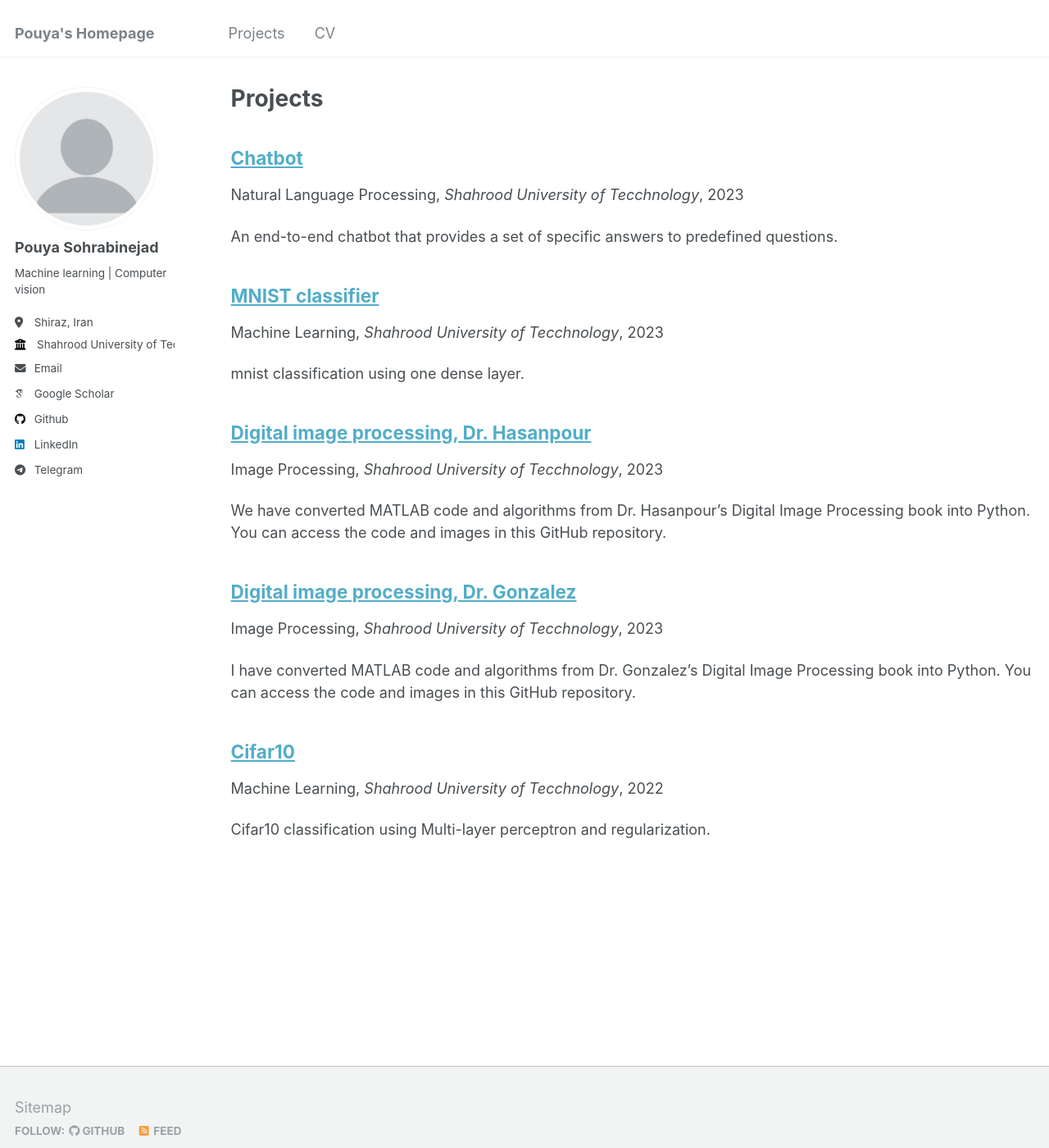
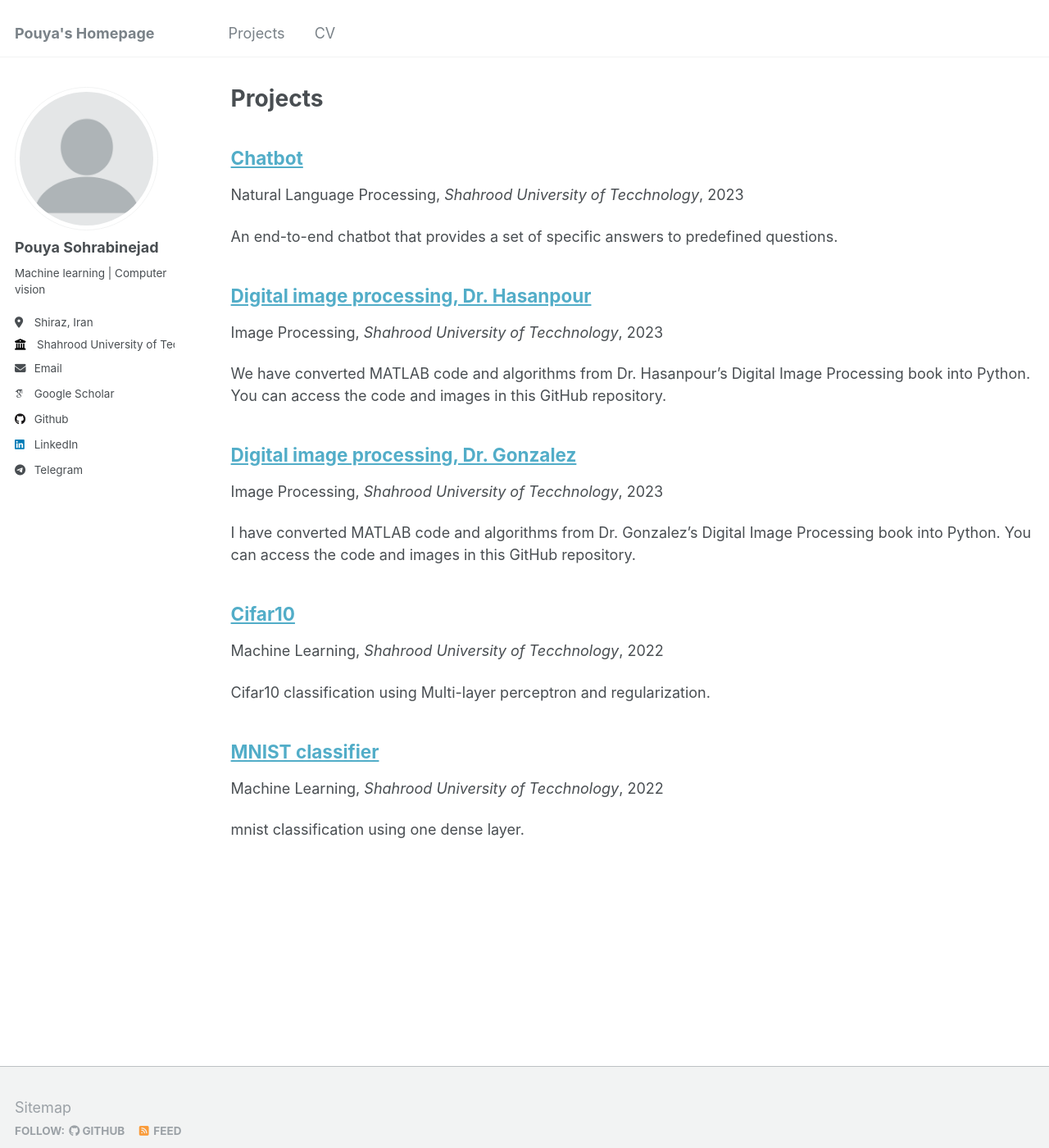
Before and after one commit to PouyaSonej/PouyaSonej.github.io, a Jekyll site: the page built from _pages/teaching.html, in a window 1280 px wide and 1400 px high. Shown: the whole window at 82% size. Built offline with Jekyll 4.4.1, drawn with Linux system fonts in a browser that asks for light colours; some web fonts are replaced.

Commit message:
Update project-3.md

```diff
--- a/_teaching/project-3.md
+++ b/_teaching/project-3.md
@@ -2,9 +2,9 @@
 title: "MNIST classifier"
 collection: teaching
 type: "Machine Learning"
-permalink: /teaching/project-2
+permalink: /teaching/project-3
 venue: "Shahrood University of Tecchnology"
-date: 2023-03-01
+date: 2022-03-01
 location: "Shiraz, Iran"
 ---
 
```
